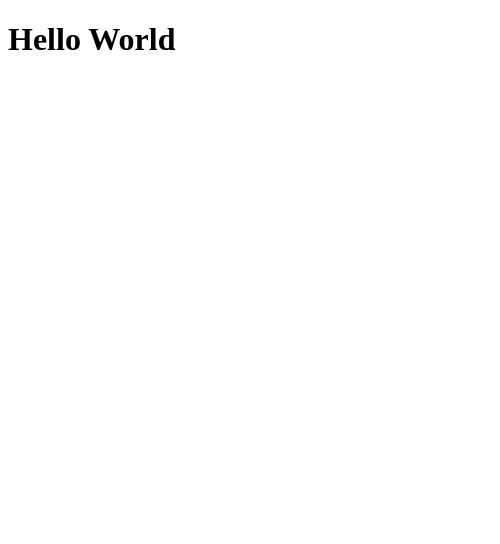
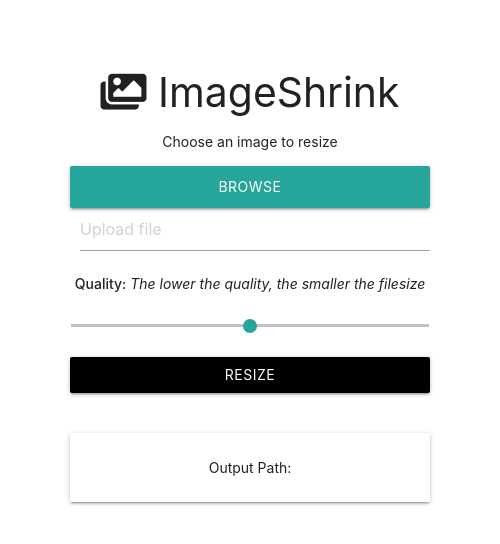
Before and after one commit to octoi/image-shrink, an Electron app: page app/index.html in a window 500 px wide. Drawn offline with Linux system fonts and the light colour scheme.

Commit message:
template

```diff
--- a/app/index.html
+++ b/app/index.html
@@ -6,12 +6,50 @@
     <meta http-equiv="X-UA-Compatible" content="IE=edge">
     <meta name="viewport" content="width=device-width, initial-scale=1.0">
     <meta http-equiv="Content-Security-Policy" content="default-src 'self' 'unsafe-inline'">
+
+    <link rel="stylesheet" href="./css/all.min.css" />
+    <link rel="stylesheet" href="./css/materialize.min.css" />
+    <link rel="stylesheet" href="./css/style.css" />
+
     <title>Image Shrink</title>
 </head>
 
 <body>
 
-    <h1>Hello World</h1>
+    <div class="container center-align">
+        <h3><i class="fas fa-images"></i> ImageShrink</h3>
+        <p>Choose an image to resize</p>
+        <form id="image-form">
+            <div class="file-field input-field">
+                <div class="btn">
+                    <span>Browse</span>
+                    <input type="file" id="img" />
+                </div>
+
+                <div class="file-path-wrapper">
+                    <input class="file-path validate" type="text" placeholder="Upload file" />
+                </div>
+            </div>
+
+            <p>
+                <strong>Quality:</strong>
+                <em>The lower the quality, the smaller the filesize</em>
+            </p>
+            <p class="range-field">
+                <input type="range" id="slider" min="0" max="100" />
+            </p>
+
+            <input type="submit" class="black btn" value="Resize" />
+        </form>
+
+        <div class="card output">
+            <div class="card-content">
+                Output Path: <span id="output-path"></span>
+            </div>
+        </div>
+    </div>
+
+    <script src="./js/materialize.min.js"></script>
 
 </body>
 
```
